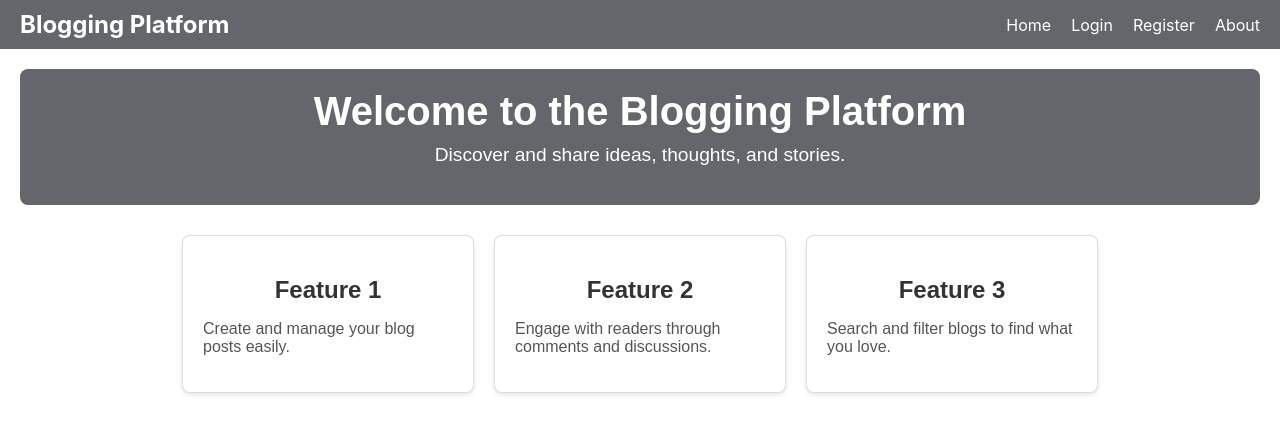
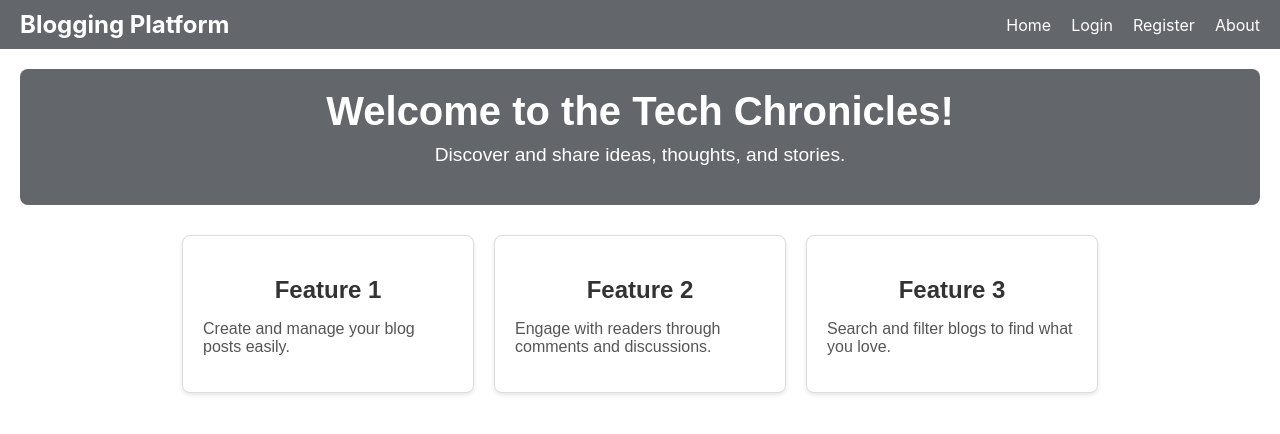
Before and after one commit to k-srirama-srikar/Neo-Logs, a React (Create React App) app: page / in a window 1280 px wide. Shown: the top 434 px of the page. Built offline with nearby package versions, Linux system fonts and the light colour scheme.

Commit message:
Update home.js

```diff
--- a/src/pages/home.js
+++ b/src/pages/home.js
@@ -5,7 +5,7 @@ const Home = () => {
   return (
     <div className="home-container">
       <header className="home-header">
-        <h1>Welcome to the Blogging Platform</h1>
+        <h1>Welcome to the Tech Chronicles!</h1>
         <p>Discover and share ideas, thoughts, and stories.</p>
       </header>
       <section className="home-content">
```
